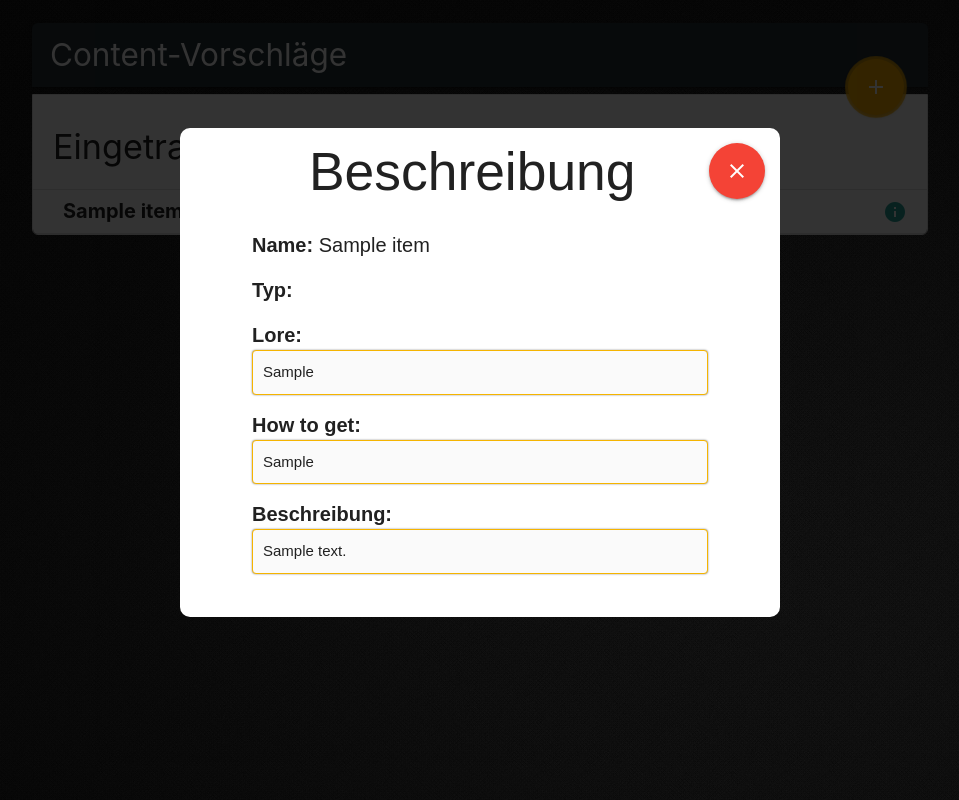
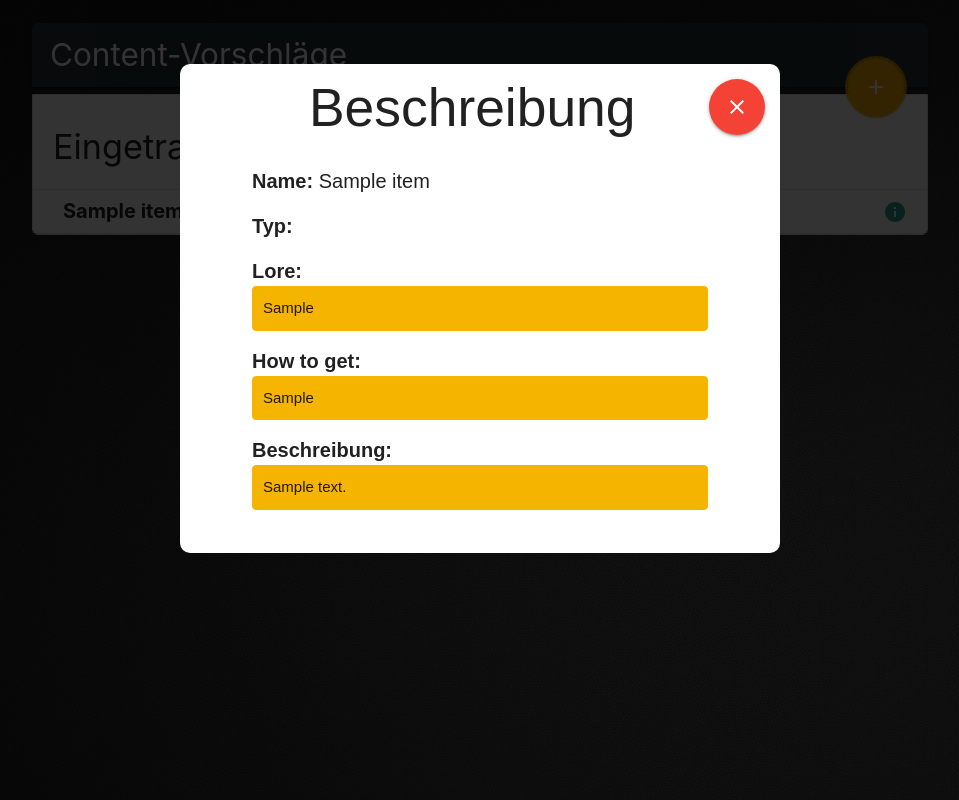
Before and after one commit to SpyrexDE/INF, a PHP site: page / in a window 1280 px wide, after a click on "info". Shown: the whole page, without its empty margins (160-1119 px from the left). Run offline with PHP 8.4, Linux system fonts and the light colour scheme; tables that the repository leaves empty or names only in its code hold one stand-in row (values such as "Sample post"); data that the repository does not hold is empty.

Commit message:
Update styles.css

```diff
--- a/styles.css
+++ b/styles.css
@@ -83,6 +83,7 @@ span{
     width: 600px;
     position: relative;
     margin: 10% auto;
+    margin-top: 5%;
     padding: 15px 15px 15px 15px;
     border-radius: 10px;
     background: #fff;
@@ -107,12 +108,11 @@ span{
 
 .longText{
   display: block;
-  background-color: #fafafa;
+  background-color: #F5B400;
   border-radius: 4px;
   border-style: solid;
   border-color: #f5b400;
   border-width: 1px;
   font-size: 15px;
   padding: 10px;
-  box-shadow: 0px 0px 2px grey;
 }
```
